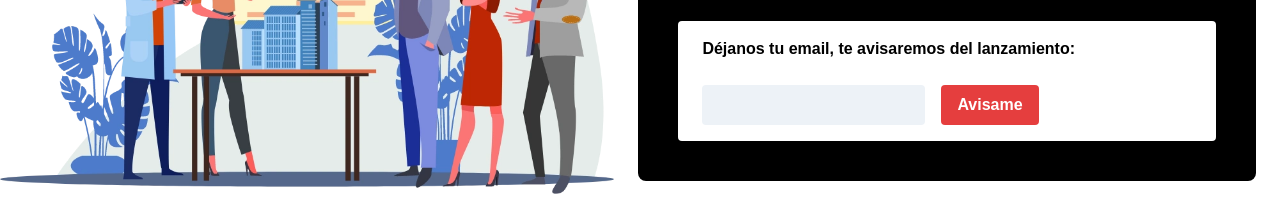
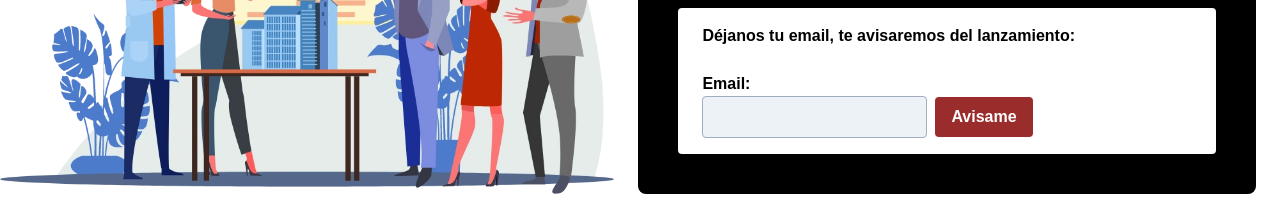
Before and after one commit to isramv/arquitectio-landing, a Gatsby site: page / in a window 1280 px wide. Shown: the part 283-501 px from the top of the page. Built offline with nearby package versions, Linux system fonts and the light colour scheme; Gatsby itself is replaced by a stand-in of ours.

Commit message:
fixed accessibility

```diff
--- a/src/components/hero.js
+++ b/src/components/hero.js
@@ -25,8 +25,9 @@ export default function Hero() {
                         action='/success'
                         netlify>
                         <input type="hidden" name="form-name" value="subscribe" />
-                        <input type='email' name='email' className='bg-gray-200 rounded border-gray-500 mr-4 p-2 ' required='true'/>
-                        <button className='rounded bg-red-600 hover:bg-red-800 font-bold text-white py-2 px-4'
+                        <label className='font-semibold mr-2 block' htmlFor='email'>Email:</label>
+                        <input type='email' name='email' className='bg-gray-200 rounded border-gray-500 border mr-2 p-2 ' required='true'/>
+                        <button className='rounded bg-red-800 hover:bg-red-900 font-bold text-white py-2 px-4'
                                 type='submit'>Avisame
                         </button>
                     </form>
```
